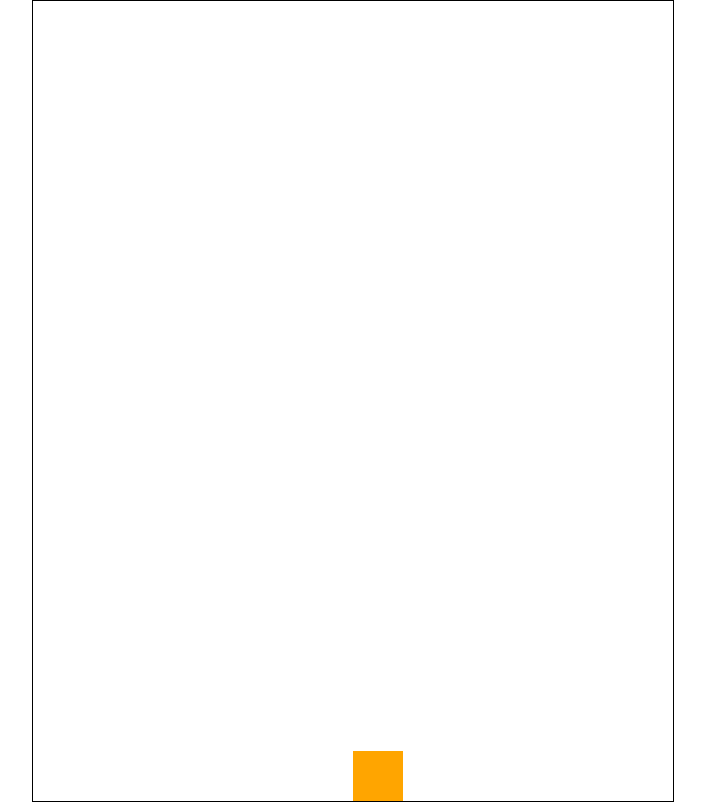
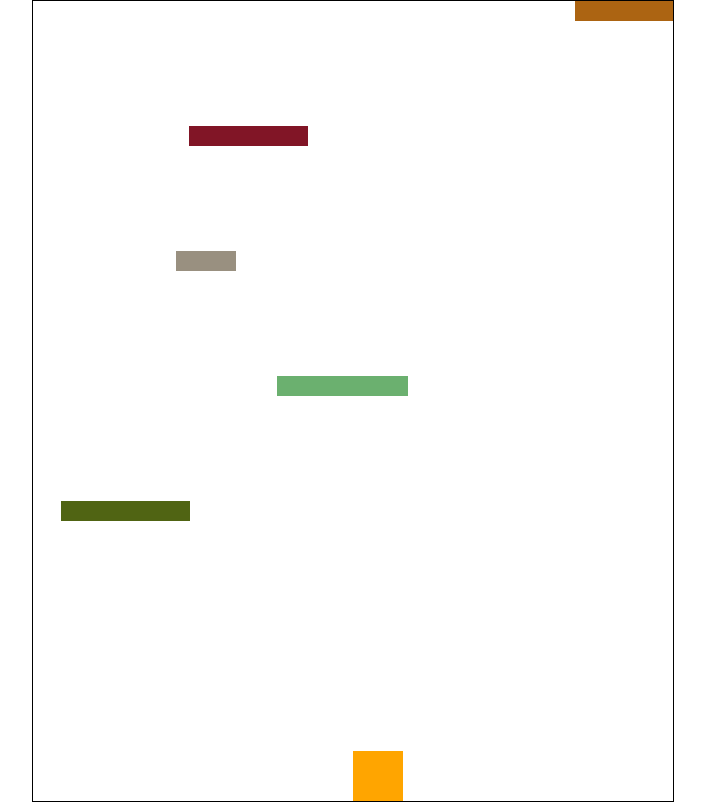
Before and after one commit to IFilkov/gpt_RacerGame, a plain HTML site: page index.html in a window 1280 px wide. Shown: the whole page, without its empty margins (287-992 px from the left). Drawn offline with Linux system fonts and the light colour scheme.

Commit message:
Update index.html

```diff
--- a/index.html
+++ b/index.html
@@ -37,16 +37,54 @@
       const heroHeight = 50;
       const heroSpeed = 5;
 
-      // Функция отрисовки героя
-      function drawHero() {
-        ctx.fillStyle = "orange";
-        ctx.fillRect(heroX, heroY, heroWidth, heroHeight);
+      // Массив для хранения прямоугольников
+      const rectangles = [];
+
+      // Функция создания случайного числа в заданном диапазоне
+      function getRandomNumber(min, max) {
+        return Math.floor(Math.random() * (max - min + 1)) + min;
+      }
+
+      // Функция отрисовки прямоугольников
+      function drawRectangles() {
+        for (let i = 0; i < rectangles.length; i++) {
+          const rect = rectangles[i];
+          ctx.fillStyle = rect.color;
+          ctx.fillRect(rect.x, rect.y, rect.width, rect.height);
+        }
+      }
+
+      // Функция обновления прямоугольников (их положения)
+      function updateRectangles() {
+        for (let i = 0; i < rectangles.length; i++) {
+          rectangles[i].y += heroSpeed / 2; // Движение прямоугольников с разной скоростью
+          if (rectangles[i].y > canvas.height) {
+            // Если прямоугольник вышел за пределы canvas, удаляем его
+            rectangles.splice(i, 1);
+          }
+        }
+      }
+
+      // Функция добавления нового прямоугольника
+      function addRectangle() {
+        const x = getRandomNumber(0, canvas.width - heroWidth);
+        const width = getRandomNumber(heroWidth, heroWidth * 3);
+        const color = "#" + Math.floor(Math.random() * 16777215).toString(16); // Генерация случайного цвета
+        rectangles.push({ x: x, y: 0, width: width, height: 20, color: color });
       }
 
       // Функция обновления игрового экрана
       function update() {
         ctx.clearRect(0, 0, canvas.width, canvas.height);
         drawHero();
+        drawRectangles();
+        updateRectangles();
+      }
+
+      // Функция отрисовки героя
+      function drawHero() {
+        ctx.fillStyle = "orange";
+        ctx.fillRect(heroX, heroY, heroWidth, heroHeight);
       }
 
       // Обработчик нажатия клавиш
@@ -82,7 +120,8 @@
 
       // Инициализация игры
       function init() {
-        update();
+        setInterval(addRectangle, 1000); // Добавление новых прямоугольников каждую секунду
+        setInterval(update, 20); // Обновление экрана каждые 20 миллисекунд
       }
 
       // Запуск игры
```
